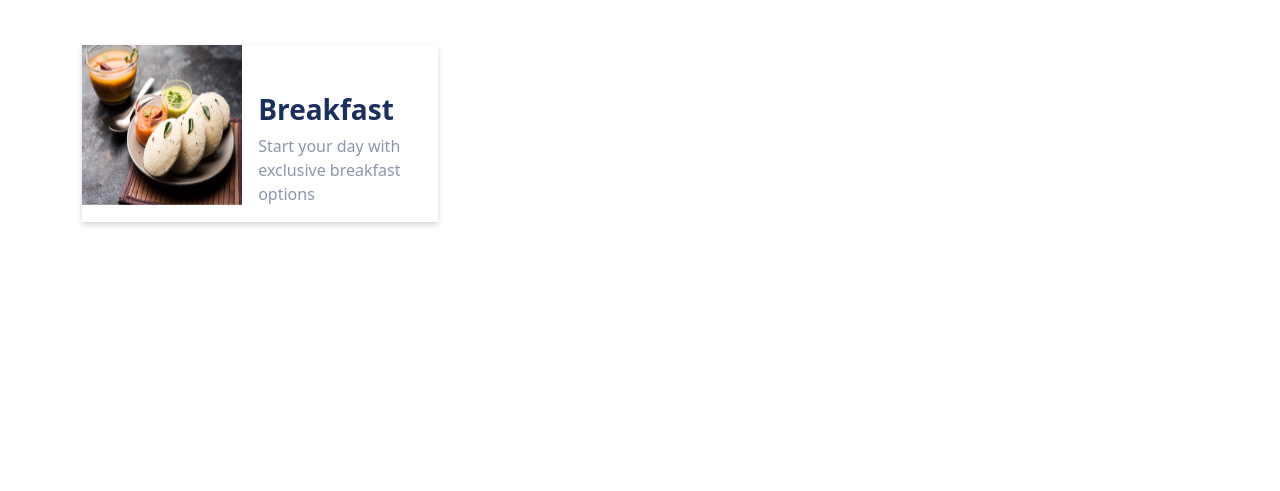
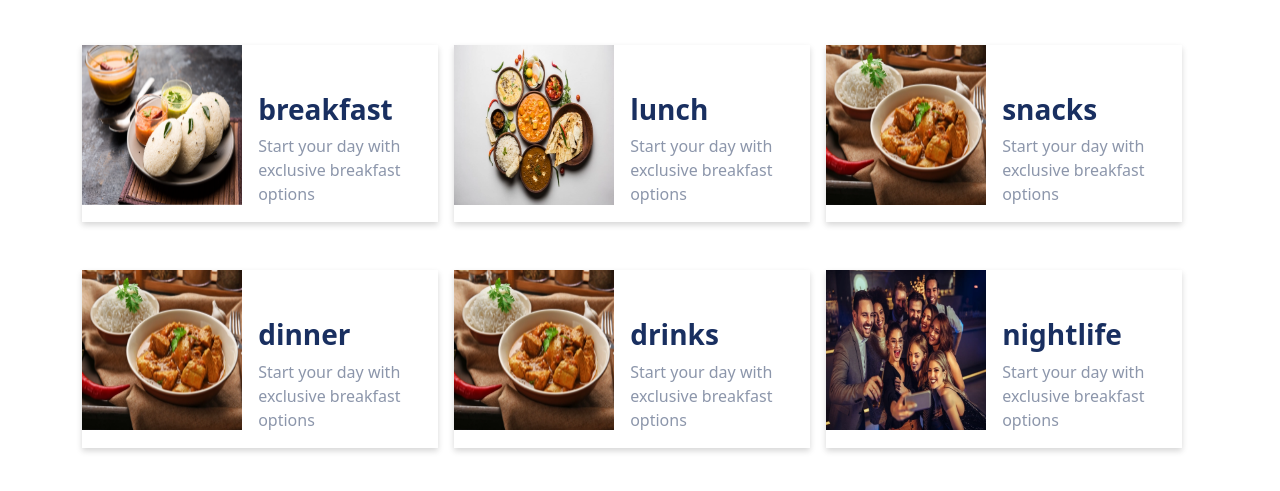
Before and after one commit to JohanFernandoLema/zomataProject, a plain HTML site: page index.html in a window 1280 px wide. Shown: the part 669-1160 px from the top of the page. Before the commit the page ends 939 px from the top, so only its background shows below. Drawn offline with Linux system fonts and the light colour scheme.

Commit message:
array of objects with meals added dynamically to the html

```diff
--- a/app.js
+++ b/app.js
@@ -5,53 +5,57 @@ const meals = [
     img: './images/shutterstock_1154073754@2x.png',
     desc: 'Start your day with exclusive breakfast options',
   },
-  // {
-  //   id: 2,
-  //   category: 'lunch',
-  //   img: './images/shutterstock_1130181932@2x.png',
-  //   desc: 'Start your day with exclusive breakfast options',
-  // },
-  // {
-  //   id: 3,
-  //   category: 'snacks',
-  //   img: './images/shutterstock_476864884@2x.png',
-  //   desc: 'Start your day with exclusive breakfast options',
-  // },
-  // {
-  //   id: 4,
-  //   category: 'dinner',
-  //   img: './images/shutterstock_476864884@2x.png',
-  //   desc: 'Start your day with exclusive breakfast options',
-  // },
-  //   {
-  //     id: 5,
-  //     category: 'drinks',
-  //     img: './images/shutterstock_476864884@2x.png',
-  //     desc: 'Start your day with exclusive breakfast options',
-  //   },
-  //   {
-  //     id: 6,
-  //     category: 'nightlife',
-  //     img: './images/shutterstock_1304064250@2x.png',
-  //     desc: 'Start your day with exclusive breakfast options',
-  //   },
+  {
+    id: 2,
+    category: 'lunch',
+    img: './images/shutterstock_1130181932@2x.png',
+    desc: 'Start your day with exclusive breakfast options',
+  },
+  {
+    id: 3,
+    category: 'snacks',
+    img: './images/shutterstock_476864884@2x.png',
+    desc: 'Start your day with exclusive breakfast options',
+  },
+  {
+    id: 4,
+    category: 'dinner',
+    img: './images/shutterstock_476864884@2x.png',
+    desc: 'Start your day with exclusive breakfast options',
+  },
+  {
+    id: 5,
+    category: 'drinks',
+    img: './images/shutterstock_476864884@2x.png',
+    desc: 'Start your day with exclusive breakfast options',
+  },
+  {
+    id: 6,
+    category: 'nightlife',
+    img: './images/shutterstock_1304064250@2x.png',
+    desc: 'Start your day with exclusive breakfast options',
+  },
 ]
 
 const mainContent = document.querySelector('.mainContent')
 
 window.addEventListener('DOMContentLoaded', () => {
-  let loadMeals = meals.map((meal) => {
-    return `<img
-            src=${meal.img} alt=${meal.category}
-            class="galery me-3 p-0"
+  let mealsList = meals.map((list) => {
+    return `<div class="d-flex flex-row cards mb-5">
+          <img
+            src=${list.img}
+            alt=${list.category}
+            class="galery me-2"
           />
-          <div class="text-center">
-            <h3 class="fw-bold">Breakfast</h3>
-            <p class="">
-              ${meal.desc}
-            </p>
-          </div>`
+          <div>
+            <div class="mt-5 d-inline-block m-0 ps-2 pe-2">
+              <h3 class="fw-bold">${list.category}</h3>
+              <p>${list.desc}</p>
+            </div>
+          </div>
+        </div>`
   })
-  loadMeals = loadMeals.join('')
-  mainContent.innerHTML = loadMeals
+  console.log(mealsList)
+  mealsList = mealsList.join('')
+  mainContent.innerHTML = mealsList
 })
--- a/index.html
+++ b/index.html
@@ -43,21 +43,7 @@
     <div class="container mt-3">
       <h1>Quick Search</h1>
       <h3 class="text-muted">Discover countless restaurant in your zone</h3>
-      <div class="mainContent mt-5">
-        <div class="d-flex flex-row cards mb-5">
-          <img
-            src="./images/shutterstock_1154073754@2x.png"
-            alt="breakfast"
-            class="galery me-2"
-          />
-          <div>
-            <div class="mt-5 d-inline-block m-0 ps-2 pe-2">
-              <h3 class="fw-bold">Breakfast</h3>
-              <p>Start your day with exclusive breakfast options</p>
-            </div>
-          </div>
-        </div>
-      </div>
+      <div class="mainContent mt-5"></div>
     </div>
   </body>
   <!-- <script src="app.js"></script> -->
@@ -70,4 +56,5 @@
     src="https://kit.fontawesome.com/b98b113d2c.js"
     crossorigin="anonymous"
   ></script>
+  <script src="app.js"></script>
 </html>
```
